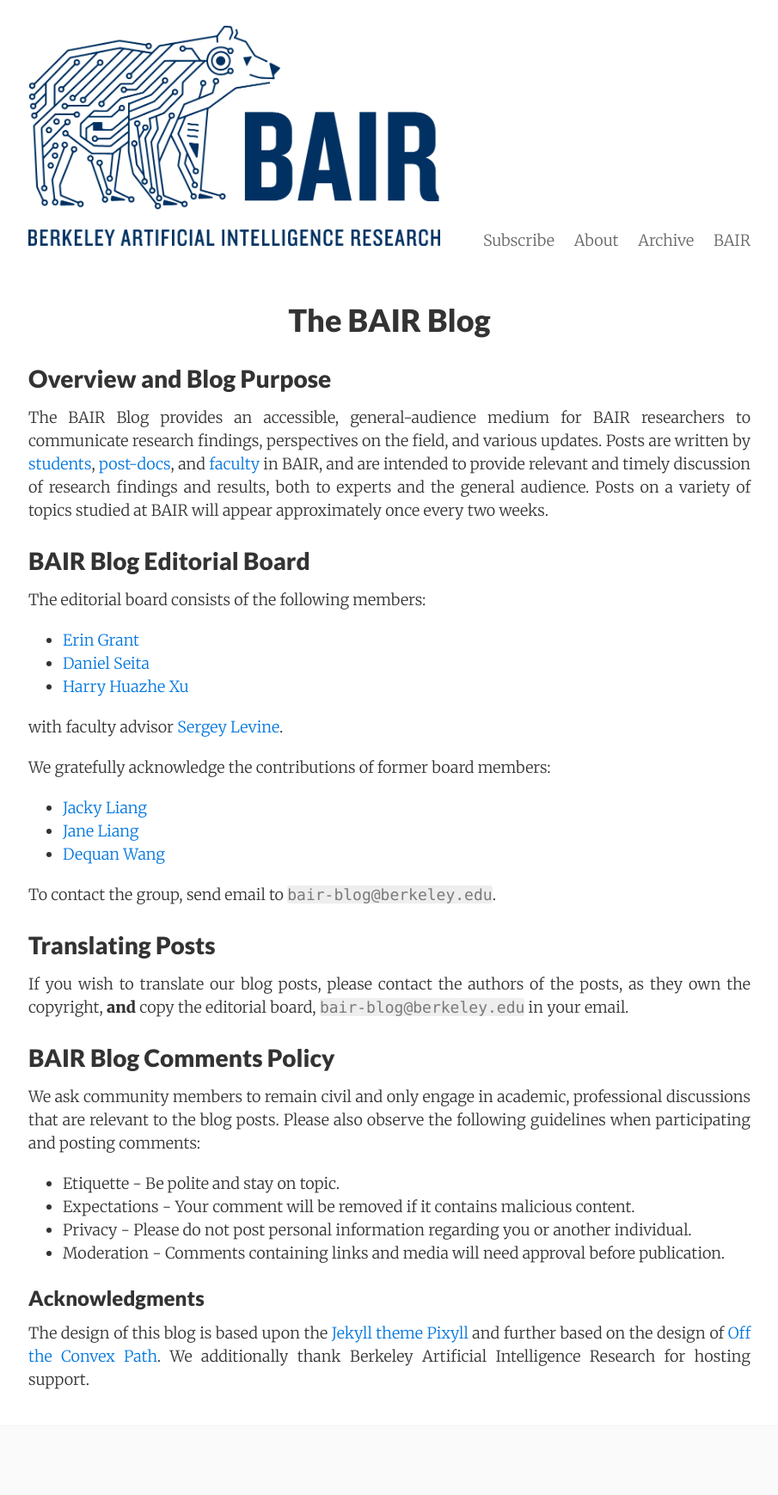
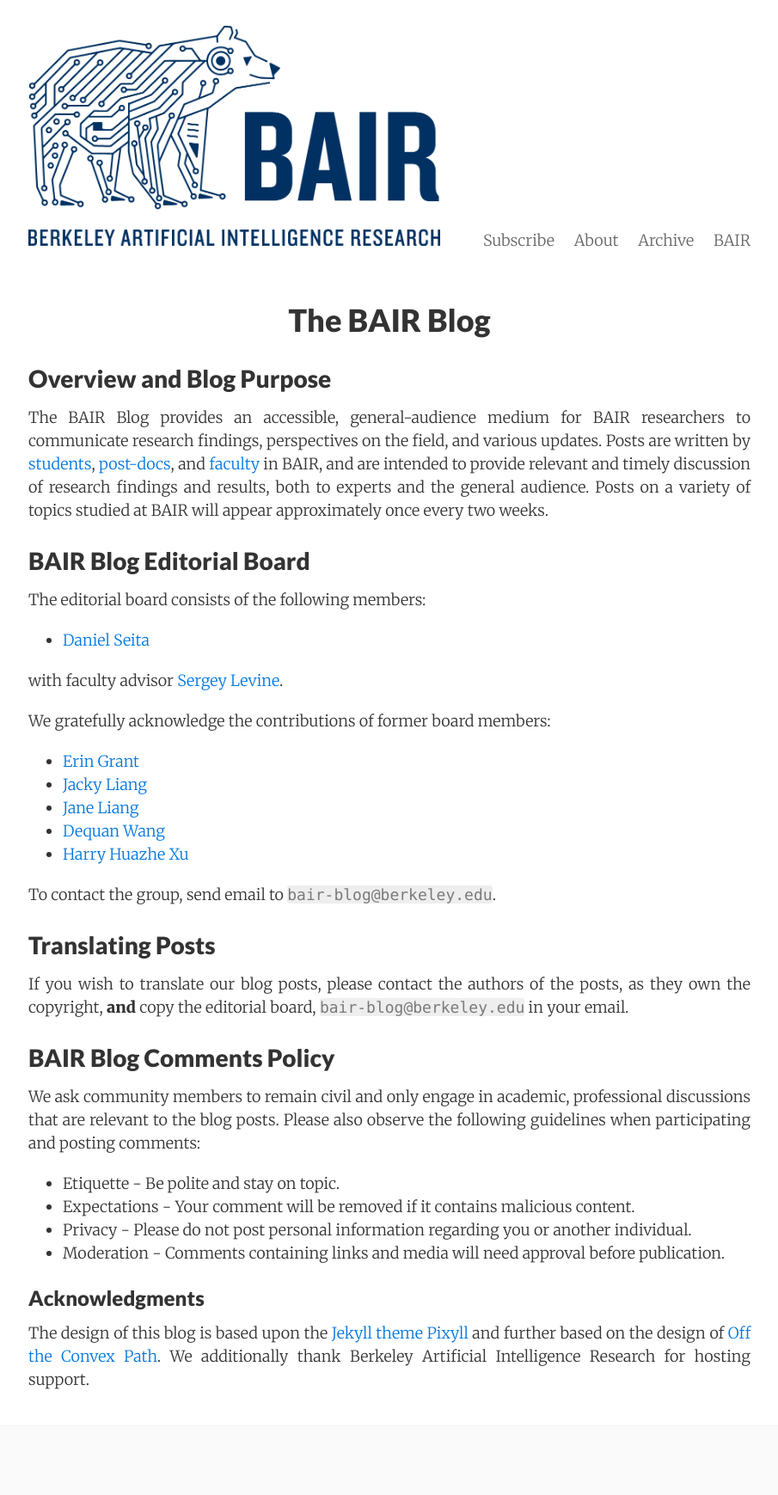
Before and after one commit to bairblog/bairblog.github.io, a Jekyll site: the page built from about.md, in a window 1280 px wide. Shown: the whole page at 86% size, without its empty margins (187-1092 px from the left). Built offline with Jekyll 4.4.1, drawn with Linux system fonts in a browser that asks for light colours; nearby versions of some CDN libraries.

Commit message:
fixing editorial board members

```diff
--- a/about.md
+++ b/about.md
@@ -19,17 +19,17 @@
 
 The editorial board consists of the following members:
 
-* [Erin Grant][13]
 * [Daniel Seita][5]
-* [Harry Huazhe Xu][7]
 
 with faculty advisor [Sergey Levine][4].
 
 We gratefully acknowledge the contributions of former board members:
 
+* [Erin Grant][13]
 * [Jacky Liang][12]
 * [Jane Liang][8]
 * [Dequan Wang][6]
+* [Harry Huazhe Xu][7]
 
 To contact the group, send email to `bair-blog@berkeley.edu`.
 
```
